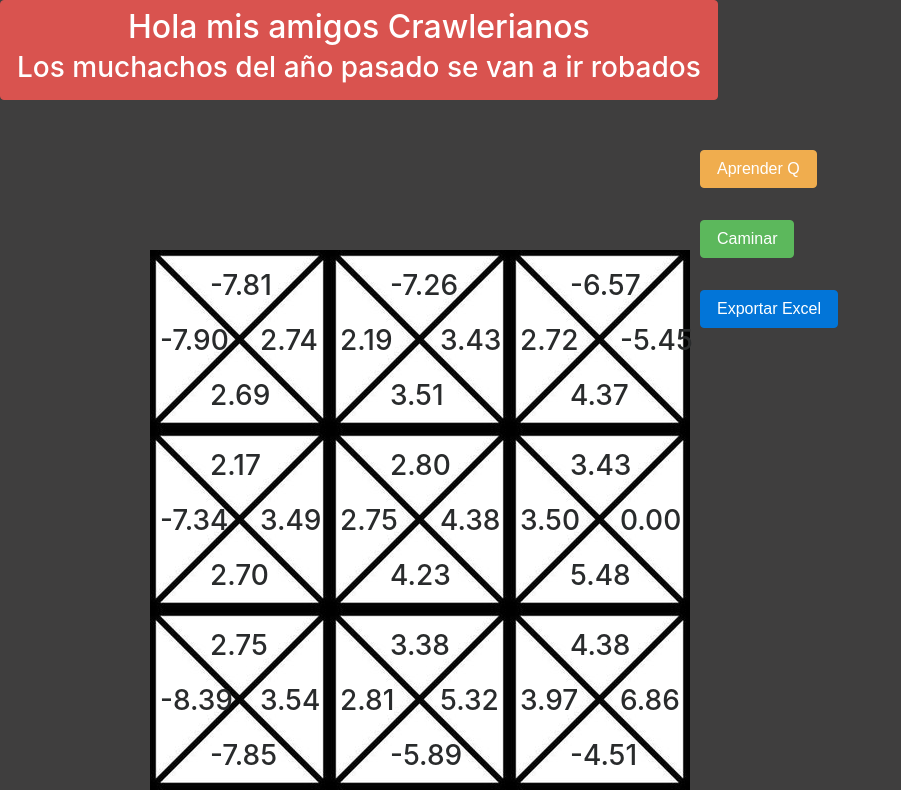
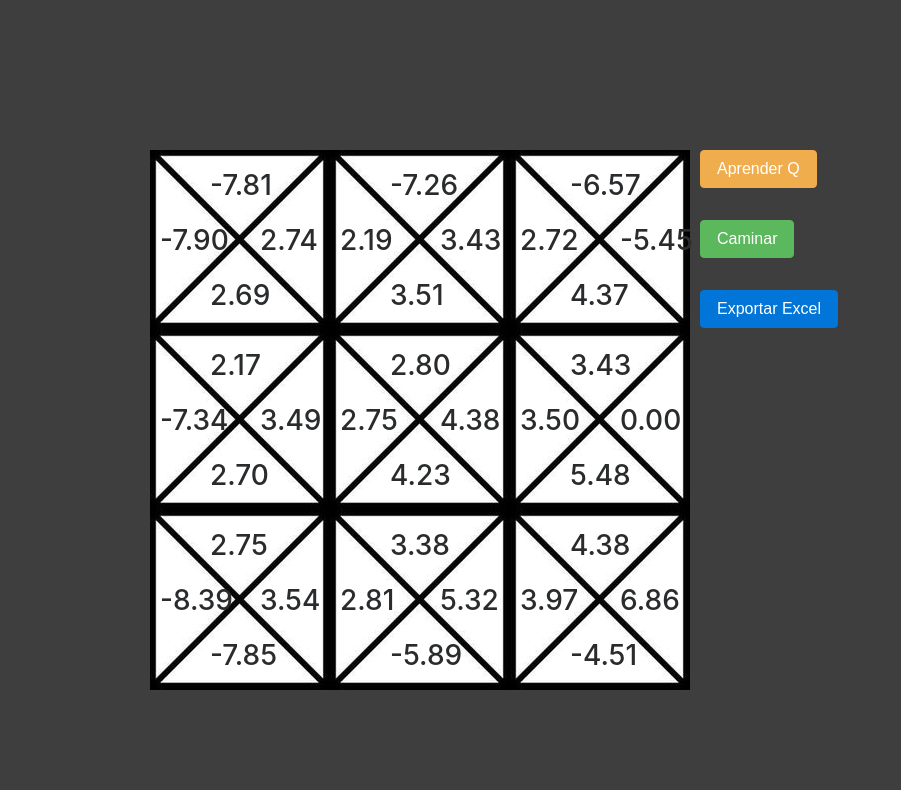
Before and after one commit to flemingmartin/crawler-bot, a Flask app: page / in a window 1280 px wide; the page is wider, and only the part inside the window is pictured. Shown: the part 100-890 px from the top of that part, without its empty margins (0-901 px from the left). After the commit the page ends 790 px from the top of that part, so only its background shows below. Run offline with Flask 2, Linux system fonts and the light colour scheme; data comes from the database, SQL or seed files in the repository.

Commit message:
Se elimina boton no funcional del proyecto antiguo

```diff
--- a/proyecto-antiguo/templates/layout.html
+++ b/proyecto-antiguo/templates/layout.html
@@ -20,10 +20,6 @@
 					</div>
 				</nav>
 			</header>
-					<div class="btn btn-danger" type="">
-						<h2> Hola mis amigos Crawlerianos </h2>
-						<h3> Los muchachos del año pasado se van a ir robados </h3>
-					</div>
 
 
 	{% block body %}
```
